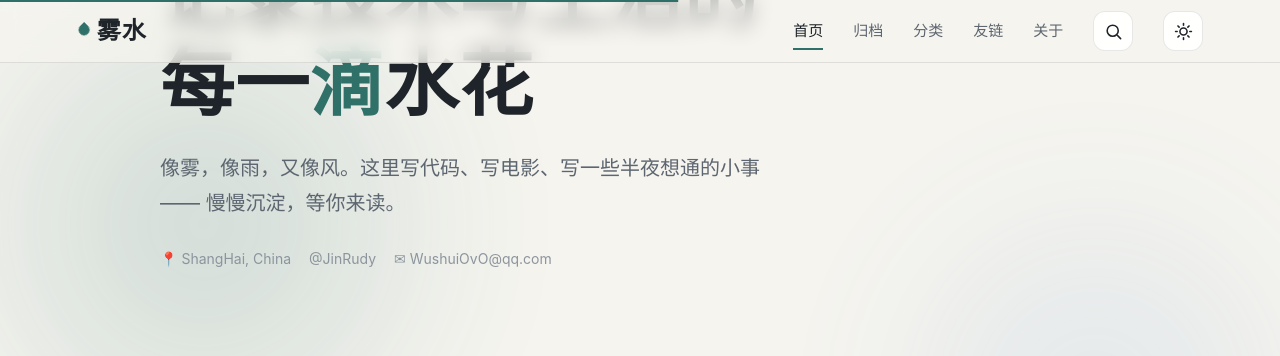
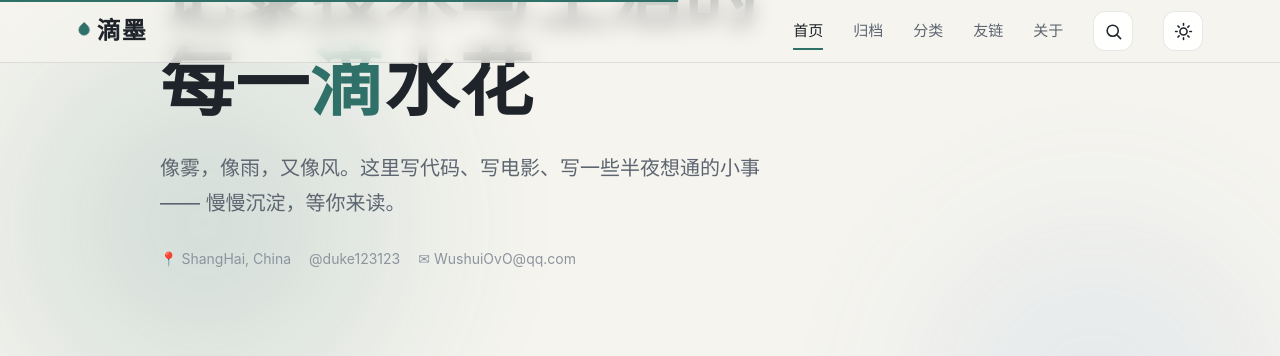
Before and after one commit to DKomorebi/DKomorebi.github.io, a Jekyll site: the page built from index.html, in a window 1280 px wide and 900 px high, scrolled down 284 px. Shown: the top 356 px of the window. Built offline with Jekyll 4.4.1, drawn with Linux system fonts in a browser that asks for light colours; a style sheet for code colours, icons or effects is not loaded; some of the changed text lies outside the part shown.

Commit message:
chore: update blog title, info, and fix timezone identifier

```diff
--- a/_config.yml
+++ b/_config.yml
@@ -4,16 +4,16 @@
 baseurl:
 url: https://a.minifog.org.cn
 date_format: "ordinal"
-title: 雾水
-subtitle: "WeChat：小小小雾水"
-description: "雾水的个人博客"
-keywords: 雾水, Shui Wu, wushui
+title: 滴墨
+subtitle: "WeChat：木漏れ日"
+description: "木漏れ日的个人博客"
+keywords: 滴墨,Mo Di , dimo
 timezone: Asia/Shanghai
 encoding: "utf-8"
 # 页面左下角显示的年份
-since: 2024
+since: 2026
 # 源码仓库，请替换成自己的
-repository: JinRudy/JinRudy.github.io
+repository: duke123123/duke123123.github.io
 # 对 css 和 js 资源的 cdn 加速配置
 cdn:
     jsdelivr:
@@ -60,8 +60,8 @@ highlight_theme: github
 author: Wu Shui
 organization:
 organization_url:
-github_username: JinRudy
-github_username_url: https://a.minifog.org.cn/JinRudy
+github_username: duke123123
+github_username_url: https://github.com/duke123123
 location: ShangHai, China
 email: WushuiOvO@qq.com
 
@@ -130,19 +130,19 @@ gitment:
         client_secret: a1195355966ea6d29723a4c4eb8d5c72e9401ea9
 # gitalk 配置参考：https://github.com/gitalk/gitalk#install
 gitalk:
-    owner: JinRudy
+    owner: duke123123
     repo: github.io.config
     clientID: c60064b0fcfeec5c1eab
     clientSecret: be242fd3523814e479b990f08079316da2be606d
 # utterances 配置参考：https://utteranc.es/
 utterances:
-    repo: JinRudy/github.io.config
+    repo: duke123123/github.io.config
 # beaudar 配置参考：https://beaudar.lipk.org/
 beaudar:
-    repo: JinRudy/github.io.config
+    repo: duke123123/github.io.config
 # giscus 配置参考：https://giscus.app/zh-CN
 giscus:
-    repo: JinRudy/github.io.config
+    repo: duke123123/github.io.config
     repo-id: R_kgDOKNmYlQ
     category: Announcements
     category-id: DIC_kwDOKNmYlc4CY_T8
```
